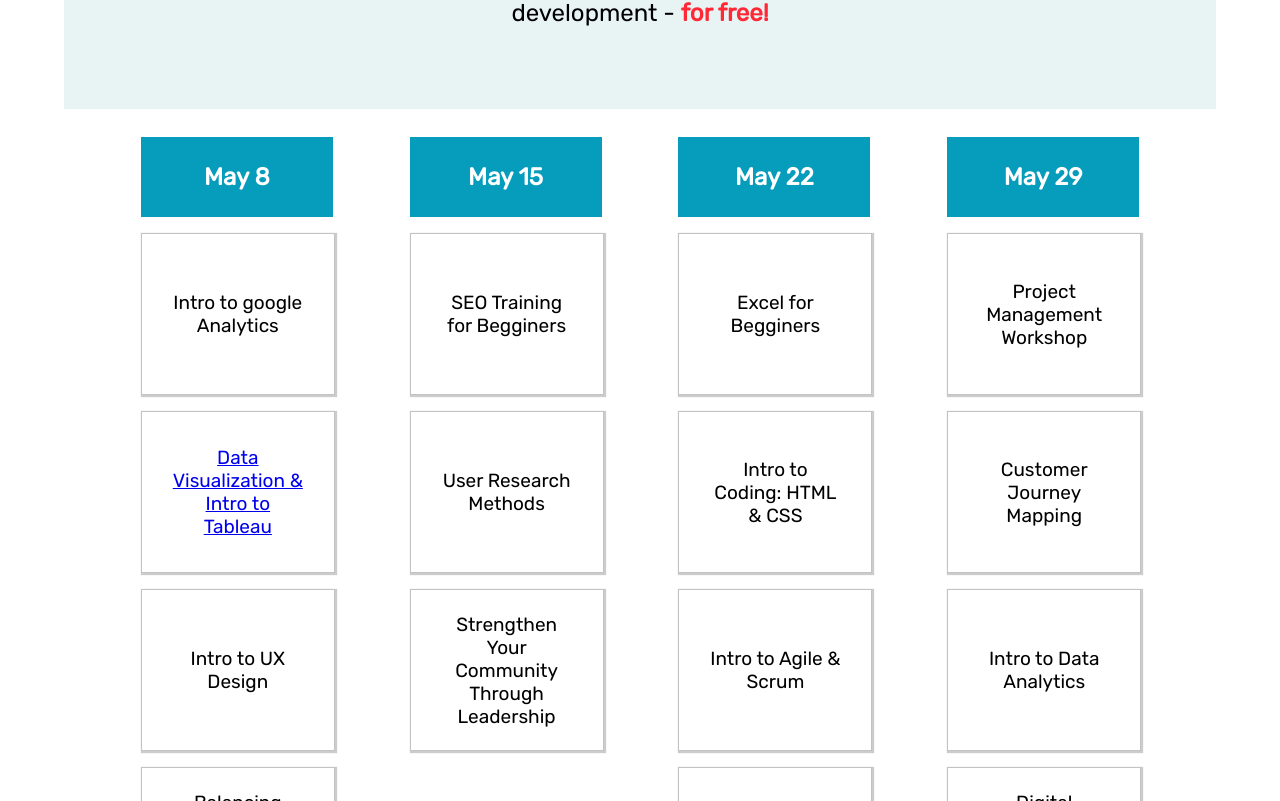
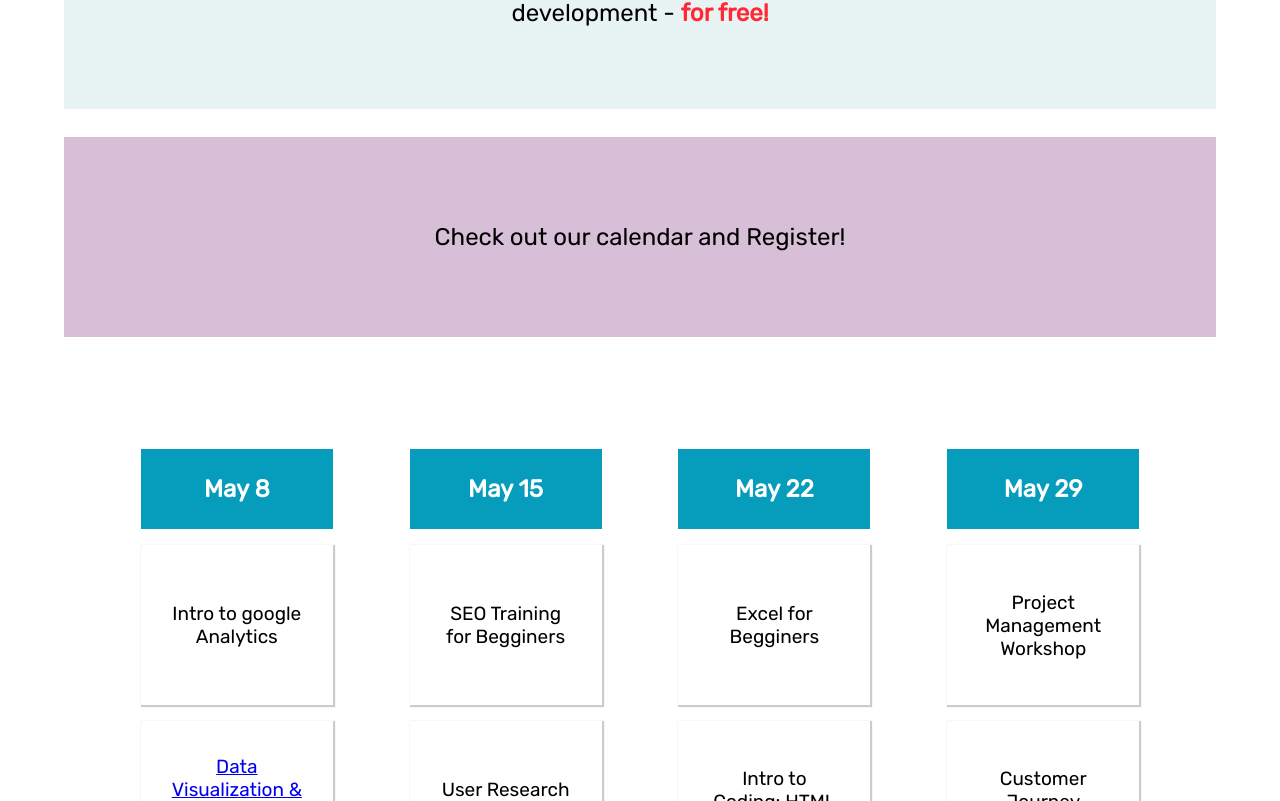
Before and after one commit to makeespresso/techlauderdalega, a React (Create React App) app: page / in a window 1280 px wide. Shown: the part 1079-1880 px from the top of the page. Built offline with nearby package versions, Linux system fonts and the light colour scheme.

Commit message:
Up to date

```diff
--- a/src/App.css
+++ b/src/App.css
@@ -130,7 +130,6 @@ spam{ color: #FF2834}
 }
 
 .Banner2{
-  background-color: red;
   width: 100%;
   height: 35vh;
   align-items: center;
@@ -138,6 +137,26 @@ spam{ color: #FF2834}
   line-height: 2;
 }
 
+.BannerFlex{
+  display: flex;
+  justify-content: center;
+  text-align: center;
+  height: 25vh;
+  background-color: thistle;
+  width: 100%;
+}
+
+.bannerimage{
+  background-color:lightblue;
+  height: 100%;
+  width: 10%;
+}
+
+.bannercontent{
+  background-color: tomato;
+  height: 100%;
+  width: 100%;
+}
 
 .Imago{
 background-color: #6BC4D2;
@@ -145,6 +164,14 @@ background-image: url(https://cdn.pixabay.com/photo/2016/07/12/19/08/laptop-1512
 background-repeat: no-repeat;
 background-position: center;
 background-size: contain;
+}
+
+.Imago2{
+  background-color: #6BC4D2;
+  background-image: url(https://cdn.pixabay.com/photo/2016/10/23/17/06/calendar-1763587_1280.png);
+  background-repeat: no-repeat;
+background-size: 20rem;
+  background-position: left;
 }
 
 .webdesignflex{
@@ -182,13 +209,14 @@ background-image: url();
   height: 10vh;
   width: 100%;
   margin-bottom: 1rem;
+
 }
 
 .Text{
-  box-shadow:1px 1px 1px 1px #ccc;
+  box-shadow: 1px 1px 1px 1px #ccc;
   height: 20vh;
   width: 100%;
-  border: solid .5px #C3C3C3;
+  /* border: solid .5px #C3C3C3; */
   display: flex;
   justify-content: center;
   align-items: center;
@@ -210,6 +238,7 @@ background-image: url();
   width: 20%;
 }
 
+
 /* .App-header {
   background-color: #282c34;
   min-height: 100vh;
--- a/src/App.js
+++ b/src/App.js
@@ -4,6 +4,7 @@ import Header from './components/Header';
 import Banner from './components/Banner';
 import Calendar from './components/Calendar';
 import BannerImg from './components/BannerImg';
+import BannerEvents from './components/ BannerEvents';
 
 function App() {
   return (
@@ -14,6 +15,12 @@ function App() {
      <BannerImg />
      <Banner />
      <br></br>
+     <BannerEvents/>
+     <br></br>
+     <br></br>
+     <br></br>
+
+     <br></br>
      <Calendar />
      </div>
      </div>
--- /dev/null
+++ b/src/components/ BannerEvents.jsx
@@ -0,0 +1,31 @@
+ import React from 'react';
+
+// const BannerEvents = () => {
+//   return (
+// <div className="BannerFlex">
+
+//         <h3>Check our calendar events and register!</h3>
+// </div>
+
+//   )
+// }
+
+// export default BannerEvents;
+
+// // Banner2 Imago2
+
+
+// import React from 'react';
+
+const BannerEvents = () => {
+  return (
+<div className="BannerFlex center">
+    <div className="HeaderText">
+<p>Check out our calendar and Register!</p>
+</div>
+</div>
+
+  )
+}
+
+export default BannerEvents;
```
